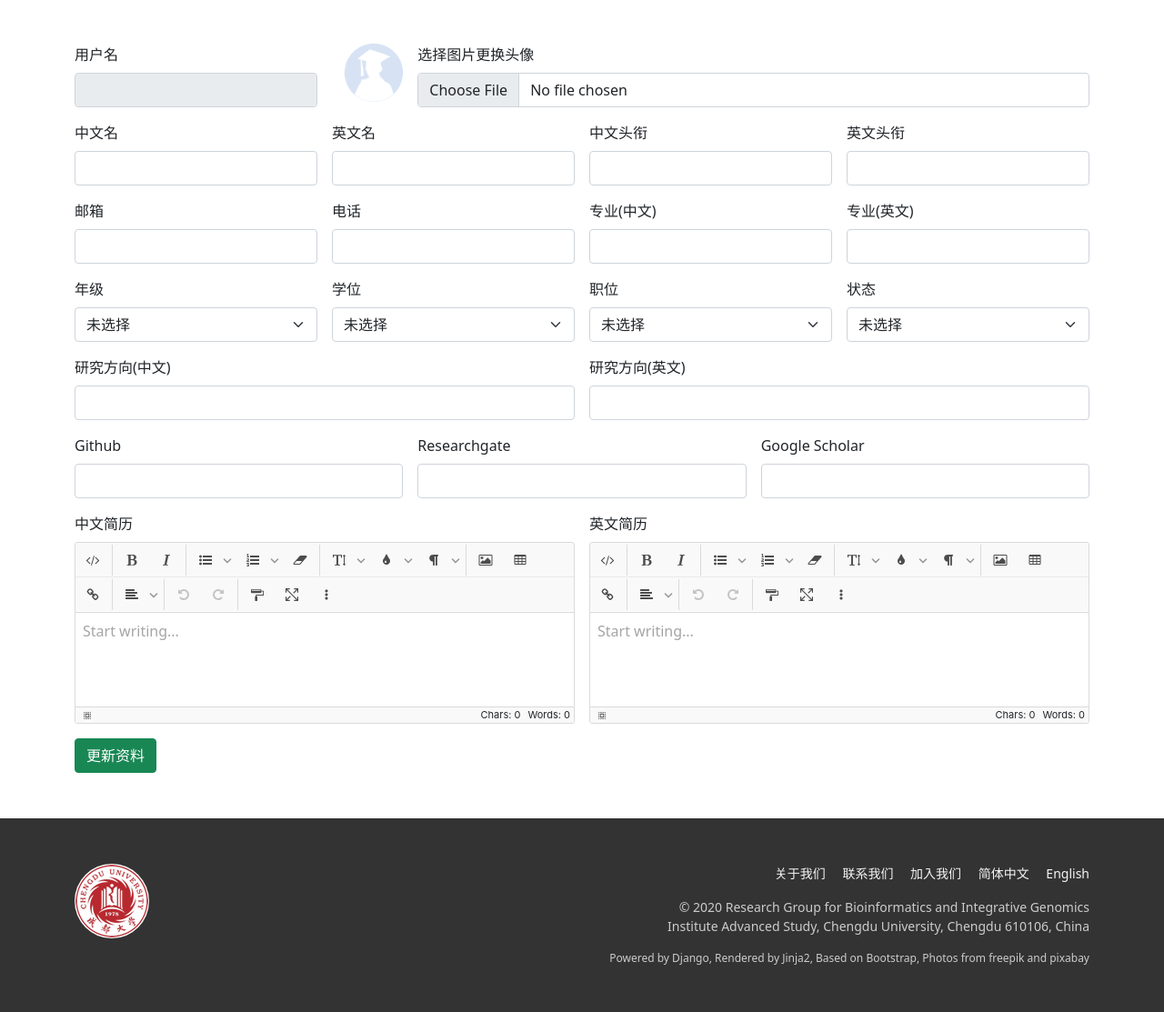
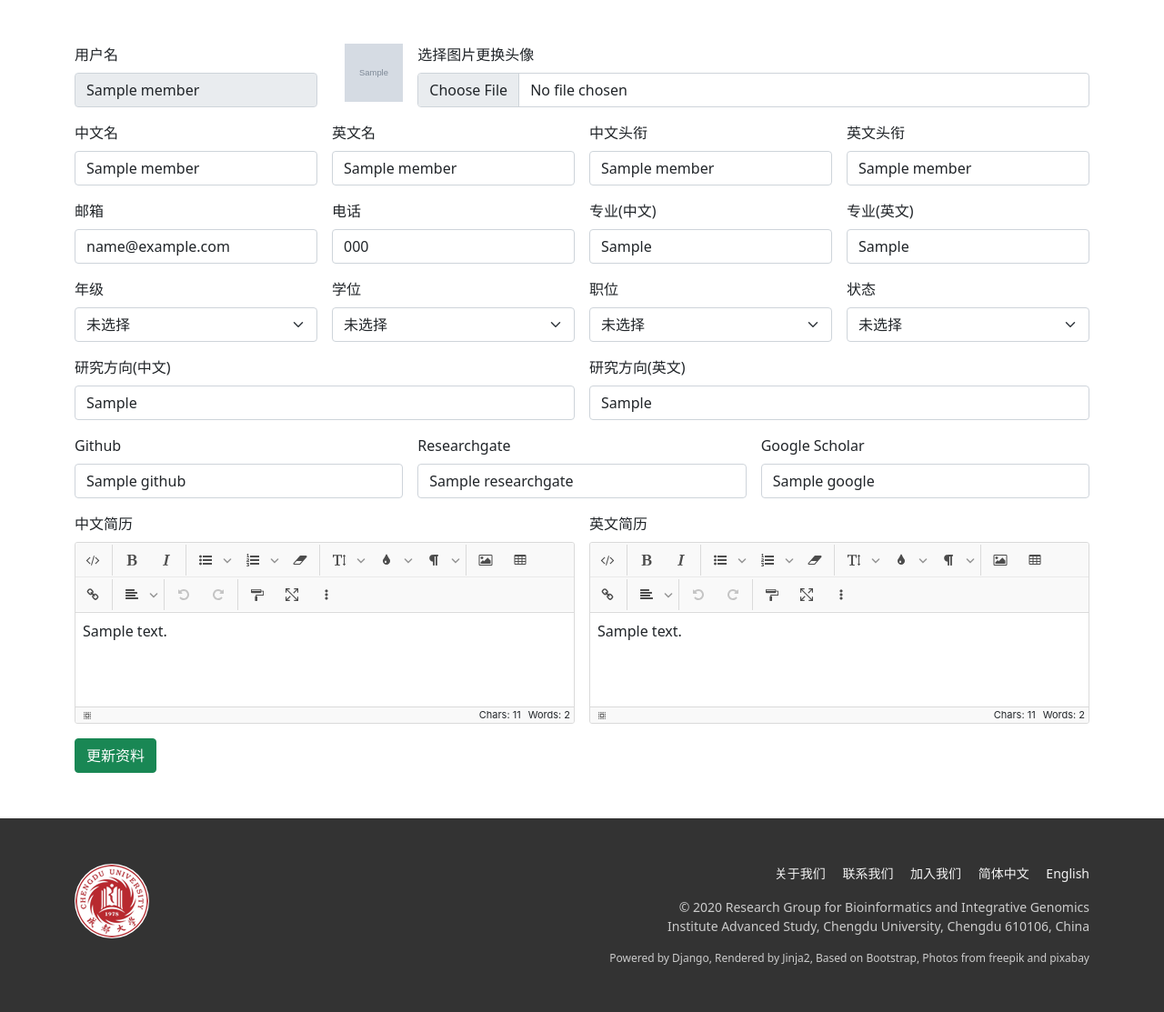
Before and after one commit to lmdu/big, a Python web app: template jinja2/big/profile.html in a window 1280 px wide. Shown: the part 86-1199 px from the top of the page at 91% size. Run offline with Jinja, Linux system fonts and the light colour scheme; the template is opened without the code that fills it: most values are stand-ins (such as "Sample title", 1, 10 or a date in 2020); grey boxes marked "Sample" are stand-in pictures; some libraries are stand-ins or nearby versions.

Commit message:
fixed user sign

```diff
--- a/jinja2/big/base.html
+++ b/jinja2/big/base.html
@@ -32,8 +32,8 @@
 			<ul class="navbar-nav ml-3">
 				<li class="nav-item dropdown">
 					<a class="nav-link dropdown-toggle" href="#" id="profile-dropdown" role="button" data-toggle="dropdown" aria-expanded="false">
-						{% if user.member.avatar %}
-						<img src="{{ user.member.avatar.url }}" class="align-middle rounded-circle border border-white border-2" width="36" height="36">
+						{% if request.session.avatar %}
+						<img src="{{ request.session.avatar }}" class="align-middle rounded-circle border border-white border-2" width="36" height="36">
 						{% else %}
 						<img src="{{ static('big/image/avatar.png') }}" class="align-middle rounded-circle border border-white border-2" width="36" height="36">
 						{% endif %}
--- a/jinja2/big/member.html
+++ b/jinja2/big/member.html
@@ -35,9 +35,11 @@
 				<p>{{ _("专业") }}: {{ member.major }}</p>
 				<p>{{ _("研究兴趣") }}: {{ member.direct}}</p>
 				<p>
+					{% if member.email %}
 					<a href="" class="d-inline-block border border-2 rounded-circle p-2 mr-2" data-bs-toggle="tooltip"  title="{{ member.email.replace('@', ' at ') }}">
 						<img src="{{ static('big/image/envelope.svg') }}" width="24">
 					</a>
+					{% endif %}
 					{% if member.github %}
 					<a href="{{ member.github }}" target="_blank" class="d-inline-block border border-2 rounded-circle p-2 mr-2" data-bs-toggle="tooltip" title="Github">
 						<img src="{{ static('big/image/github.svg') }}" width="24">
--- a/jinja2/big/postadd.html
+++ b/jinja2/big/postadd.html
@@ -63,7 +63,7 @@ editors.forEach( e => {
 	var editor = new Jodit(e, {
 		minHeight: 400,
 		uploader: {
-			url: '{{ url("upload") }}',
+			url: '{{ url("big:upload") }}',
 			headers: {'X-CSRFToken': "{{ csrf_input.split('\"')[-2] }}"},
 			filesVariableName: function(e){return 'files'},
 		},
@@ -74,7 +74,7 @@ editors.forEach( e => {
 				"filebrowser.sort",
 			],
 			ajax: {
-				url: '{{ url("browser") }}',
+				url: '{{ url("big:browser") }}',
 				headers: {'X-CSRFToken': "{{ csrf_input.split('\"')[-2] }}"},
 			}
 		}
--- a/jinja2/big/profile.html
+++ b/jinja2/big/profile.html
@@ -9,11 +9,11 @@
 				{{ csrf_input }}
 				<div class="col-md-3">
 					<label for="username" class="form-label">{{ _("用户名") }}</label>
-					<input type="text" name="username" id="username" class="form-control" value="{{ user.username }}" disabled readonly>
+					<input type="text" name="username" id="username" class="form-control" value="{{ member.uname }}" disabled readonly>
 				</div>
 				<div class="col-md-1 text-right">
-					{% if user.member.avatar %}
-					<img src="{{ user.member.avatar.url }}" alt="avatar" width="64" height="64">
+					{% if member.avatar %}
+					<img src="{{ member.avatar.url }}" alt="avatar" width="64" height="64">
 					{% else %}
 					<img src="{{ static('big/image/avatar.png') }}" alt="avatar" width="64" height="64">
 					{% endif %}
@@ -25,43 +25,43 @@
 
 				<div class="col-md-3">
 					<label for="name_zh" class="form-label">{{ _("中文名") }}</label>
-					<input type="text" name="name_zh" id="name_zh" class="form-control" value="{{ user.member.name_zh }}">
+					<input type="text" name="name_zh" id="name_zh" class="form-control" value="{{ member.name_zh }}">
 				</div>
 				<div class="col-md-3">
 					<label for="name_en" class="form-label">{{ _("英文名") }}</label>
-					<input type="text" name="name_en" id="name_en" class="form-control" value="{{ user.member.name_en }}">
+					<input type="text" name="name_en" id="name_en" class="form-control" value="{{ member.name_en }}">
 				</div>
 				<div class="col-md-3">
 					<label for="title_zh" class="form-label">{{ _("中文头衔") }}</label>
-					<input type="text" name="title_zh" id="title_zh" class="form-control" value="{{ user.member.title_zh }}">
+					<input type="text" name="title_zh" id="title_zh" class="form-control" value="{{ member.title_zh }}">
 				</div>
 				<div class="col-md-3">
 					<label for="title_en" class="form-label">{{ _("英文头衔") }}</label>
-					<input type="text" name="title_en" id="title_en" class="form-control" value="{{ user.member.title_en }}">
+					<input type="text" name="title_en" id="title_en" class="form-control" value="{{ member.title_en }}">
 				</div>
 
 				<div class="col-md-3">
 					<label for="email" class="form-label">{{ _("邮箱") }}</label>
-					<input type="text" name="email" id="email" class="form-control" value="{{ user.email }}">
+					<input type="text" name="email" id="email" class="form-control" value="{{ member.email }}">
 				</div>
 				<div class="col-md-3">
 					<label for="phone" class="form-label">{{ _("电话") }}</label>
-					<input type="text" name="phone" id="phone" class="form-control" value="{{ user.member.phone }}">
+					<input type="text" name="phone" id="phone" class="form-control" value="{{ member.phone }}">
 				</div>
 				<div class="col-md-3">
 					<label for="major_zh" class="form-label">{{ _("专业(中文)") }}</label>
-					<input type="text" name="major_zh" id="major_zh" class="form-control" value="{{ user.member.major_zh }}">
+					<input type="text" name="major_zh" id="major_zh" class="form-control" value="{{ member.major_zh }}">
 				</div>
 				<div class="col-md-3">
 					<label for="major_en" class="form-label">{{ _("专业(英文)") }}</label>
-					<input type="text" name="major_en" id="major_en" class="form-control" value="{{ user.member.major_en }}">
+					<input type="text" name="major_en" id="major_en" class="form-control" value="{{ member.major_en }}">
 				</div>
 				<div class="col-md-3">
 					<label for="grade" class="form-label">{{ _("年级") }}</label>
 					<select id="grade" name="grade" class="form-select">
 						<option value="0">{{ _("未选择") }}</option>
 						{% for y in range(2020, now.year+1) %}
-						<option value="{{ y }}" {% if y == user.member.grade %} selected {% endif %}>{{ y }}</option>
+						<option value="{{ y }}" {% if y == member.grade %} selected {% endif %}>{{ y }}</option>
 						{% endfor %}
 					</select>
 				</div>
@@ -71,7 +71,7 @@
 						<option value="0">{{ _("未选择") }}</option>
 						{% set degrees = ((1, _("博士")), (2, _("硕士")), (3, _("学士"))) %}
 						{% for d in degrees %}
-						<option value="{{ d[0] }}" {% if d[0] == user.member.degree %} selected {% endif %}>{{ d[1] }}</option>
+						<option value="{{ d[0] }}" {% if d[0] == member.degree %} selected {% endif %}>{{ d[1] }}</option>
 						{% endfor %}
 					</select>
 				</div>
@@ -81,7 +81,7 @@
 						<option value="0">{{ _("未选择") }}</option>
 						{% set positions = ((1, _("研究生")), (2, _("本科生")), (3, _("博士后")), (4, _("教职工"))) %}
 						{% for p in positions %}
-						<option value="{{ p[0] }}" {% if p[0] == user.member.position %} selected {% endif %}>{{ p[1] }}</option>
+						<option value="{{ p[0] }}" {% if p[0] == member.position %} selected {% endif %}>{{ p[1] }}</option>
 						{% endfor %}
 					</select>
 				</div>
@@ -91,37 +91,37 @@
 						<option value="0">{{ _("未选择") }}</option>
 						{% set status = ((1, _("在读")), (2, _("毕业")), (3, _("退学"))) %}
 						{% for s in status %}
-						<option value="{{ s[0] }}" {% if s[0] == user.member.status %} selected {% endif %}>{{ s[1] }}</option>
+						<option value="{{ s[0] }}" {% if s[0] == member.status %} selected {% endif %}>{{ s[1] }}</option>
 						{% endfor %}
 					</select>
 				</div>
 				<div class="col-md-6">
 					<label for="direct_zh" class="form-label">{{ _("研究方向(中文)") }}</label>
-					<input type="text" name="direct_zh" id="direct_zh" class="form-control" value="{{ user.member.direct_zh }}">
+					<input type="text" name="direct_zh" id="direct_zh" class="form-control" value="{{ member.direct_zh }}">
 				</div>
 				<div class="col-md-6">
 					<label for="direct_en" class="form-label">{{ _("研究方向(英文)") }}</label>
-					<input type="text" name="direct_en" id="direct_en" class="form-control" value="{{ user.member.direct_en }}">
+					<input type="text" name="direct_en" id="direct_en" class="form-control" value="{{ member.direct_en }}">
 				</div>
 				<div class="col-md-4">
 					<label for="github" class="form-label">Github</label>
-					<input type="text" name="github" id="github" class="form-control" value="{{ user.member.github }}">
+					<input type="text" name="github" id="github" class="form-control" value="{{ member.github }}">
 				</div>
 				<div class="col-md-4">
 					<label for="researchgate" class="form-label">Researchgate</label>
-					<input type="text" name="researchgate" id="researchgate" class="form-control" value="{{ user.member.researchgate }}">
+					<input type="text" name="researchgate" id="researchgate" class="form-control" value="{{ member.researchgate }}">
 				</div>
 				<div class="col-md-4">
 					<label for="google" class="form-label">Google Scholar</label>
-					<input type="text" name="google" id="google" class="form-control" value="{{ user.member.google }}">
+					<input type="text" name="google" id="google" class="form-control" value="{{ member.google }}">
 				</div>
 				<div class="col-md-6">
 					<label for="bio_zh" class="form-label">{{ _("中文简历") }}</label>
-					<textarea name="bio_zh" id="bio_zh" class="form-control jodit-editor" rows="8">{{ user.member.bio_zh }}</textarea>
+					<textarea name="bio_zh" id="bio_zh" class="form-control jodit-editor" rows="8">{{ member.bio_zh }}</textarea>
 				</div>
 				<div class="col-md-6">
 					<label for="bio_en" class="form-label">{{ _("英文简历") }}</label>
-					<textarea name="bio_en" id="bio_en" class="form-control jodit-editor" rows="8">{{ user.member.bio_en }}</textarea>
+					<textarea name="bio_en" id="bio_en" class="form-control jodit-editor" rows="8">{{ member.bio_en }}</textarea>
 				</div>
 				<div class="col-12">
 					<button type="submit" class="btn btn-success">{{ _("更新资料") }}</button>
```
Also changed, not shown: jinja2/big/postedit.html (+16 -0 lines), jinja2/big/team.html (+4 -4 lines), models.py (+0 -9 lines), views.py (+13 -5 lines).
